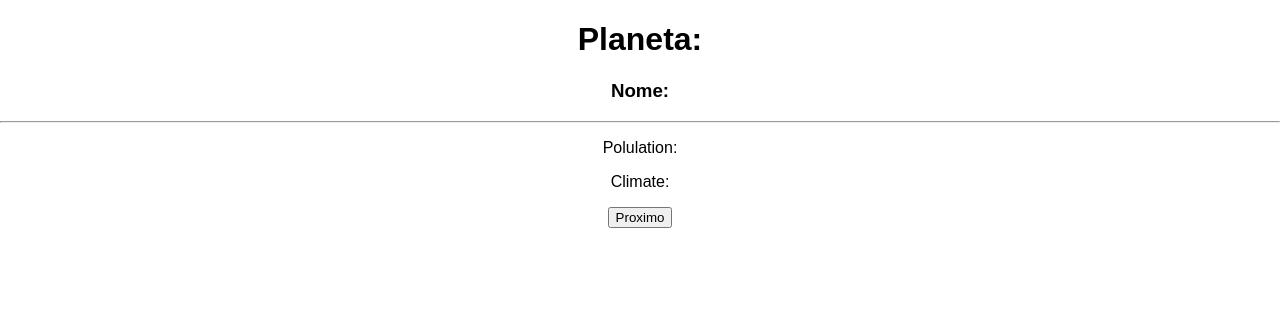
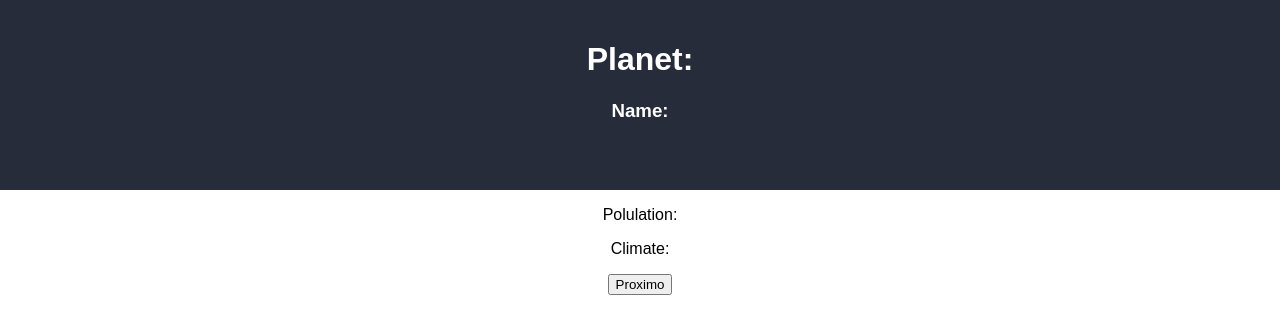
Before and after one commit to rivailruiz/b2test, a React (Create React App) app: page / in a window 1280 px wide. Shown: the top 334 px of the page. Built offline with nearby package versions, Linux system fonts and the light colour scheme; no server answers.

Commit message:
tudo funcionando, faltando apenas mexer no layout

```diff
--- a/src/App.js
+++ b/src/App.js
@@ -28,12 +28,13 @@ getPlanets(){
   render() {
     return (
       <div className="App">
-      <h1>Planeta:</h1>
-      <h3>Nome: {this.state.item.name}</h3>
-      <hr/>
-      <p>Polulation: {this.state.item.population} </p>
-      <p>Climate: {this.state.item.climate} </p>
-      <button onClick={this.getPlanets}>Proximo</button>
+        <div className="App-header">
+          <h1>Planet:</h1>
+          <h3>Name: {this.state.item.name}</h3>
+        </div>
+        <p>Polulation: {this.state.item.population} </p>
+        <p>Climate: {this.state.item.climate} </p>
+        <button onClick={() => this.getPlanets() }>Proximo</button>
 
 
       </div>
```
